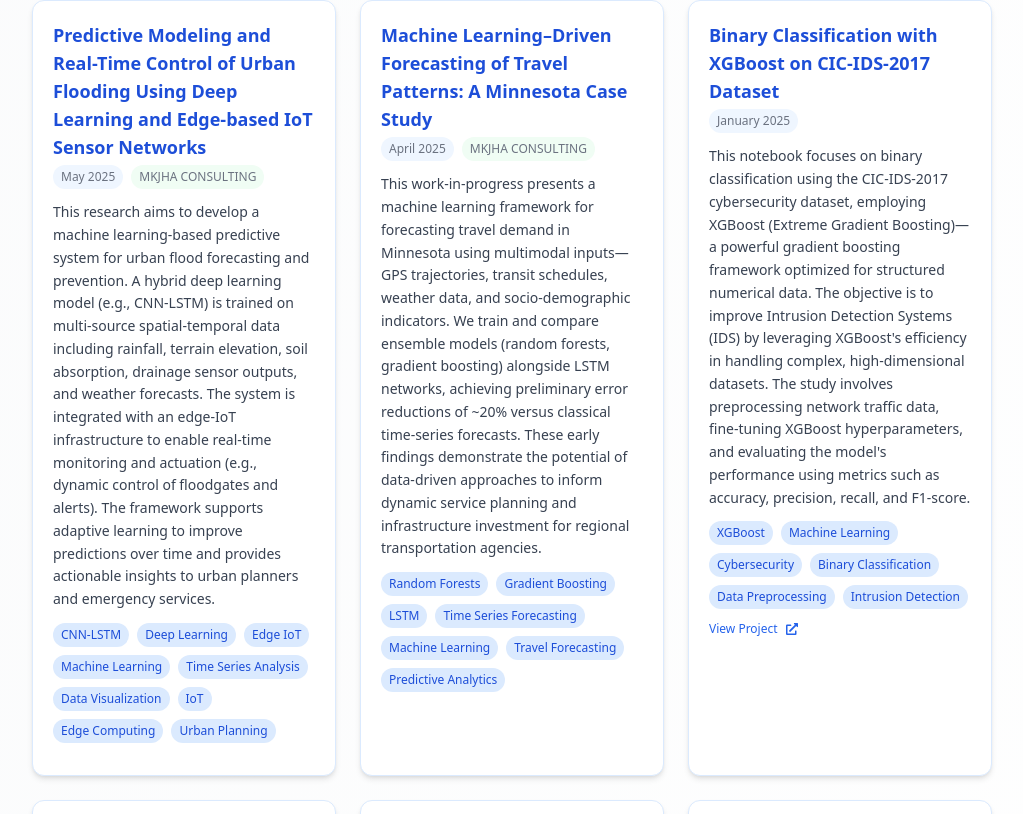
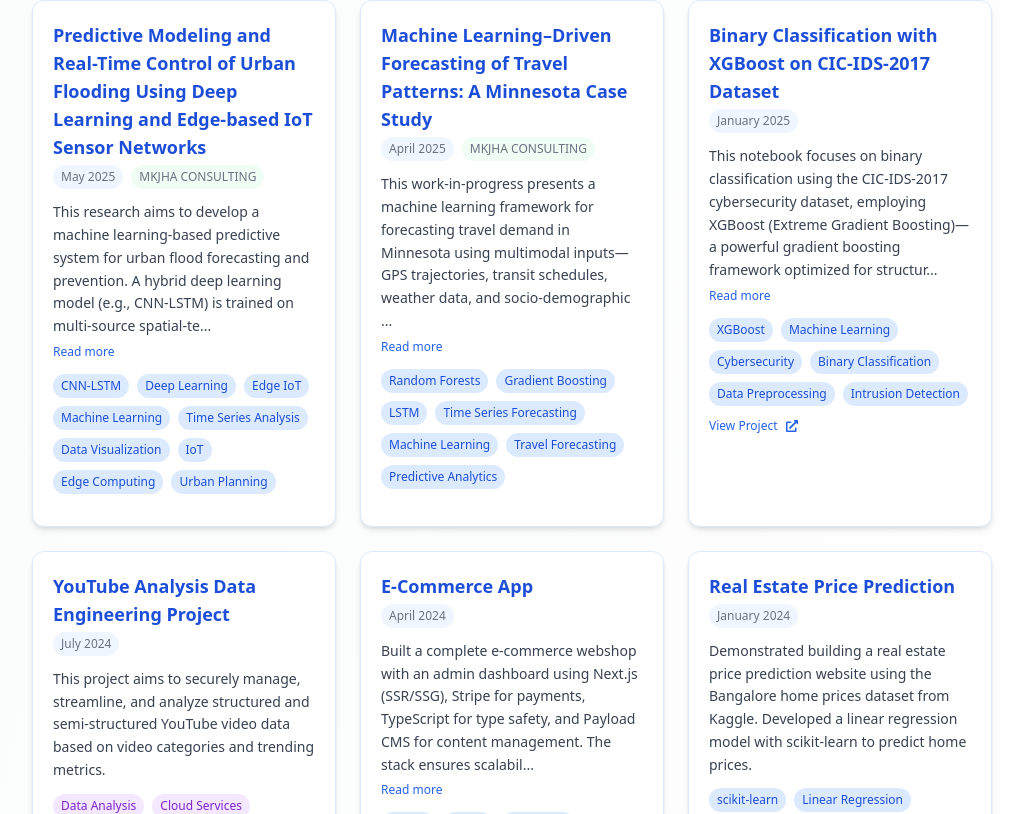
Before and after one commit to Idsl-group/idsl-group.github.io, a Next.js app: page /about-me in a window 1280 px wide. Shown: the part 3106-3920 px from the top of the page, without its empty margins (128-1151 px from the left). Built offline with nearby package versions, Linux system fonts and the light colour scheme.

Commit message:
updated project cards on about me page

```diff
--- a/app/(pages)/about-me/page.tsx
+++ b/app/(pages)/about-me/page.tsx
@@ -838,7 +838,14 @@ export default function AboutMePage() {
                 Projects
               </h2>
               <div className="grid grid-cols-1 md:grid-cols-2 lg:grid-cols-3 gap-6">
-                {resume.projects.map((project, index) => (
+                {resume.projects.map((project, index) => {
+                  const [expanded, setExpanded] = useState(false);
+                  const shouldTruncate = project.description.length > 200;
+                  const displayedDescription = expanded
+                    ? project.description
+                    : project.description.slice(0, 200);
+
+                  return (
                     <div
                       key={index}
                       className="bg-white dark:bg-gray-800 p-5 rounded-xl shadow-md hover:shadow-xl transition-all duration-300 group border border-blue-100 dark:border-blue-900/50"
@@ -863,8 +870,17 @@ export default function AboutMePage() {
 
                       <div className="mb-3">
                         <p className="text-sm text-gray-700 dark:text-gray-300 leading-relaxed">
-                        {project.description}
+                          {displayedDescription}
+                          {shouldTruncate && !expanded && "..."}
                         </p>
+                        {shouldTruncate && (
+                          <button
+                            onClick={() => setExpanded(!expanded)}
+                            className="text-xs text-blue-600 dark:text-blue-400 hover:underline mt-1"
+                          >
+                            {expanded ? "Show less" : "Read more"}
+                          </button>
+                        )}
                       </div>
 
                       {(project.skills || project.keywords) && (
@@ -904,7 +920,8 @@ export default function AboutMePage() {
                         </div>
                       )}
                     </div>
-                ))}
+                  );
+                })}
               </div>
             </div>
 
```
Lines whose indentation alone changed are shown as unchanged.
